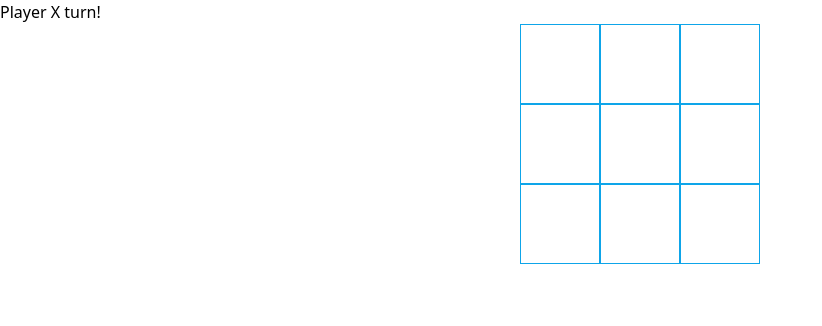
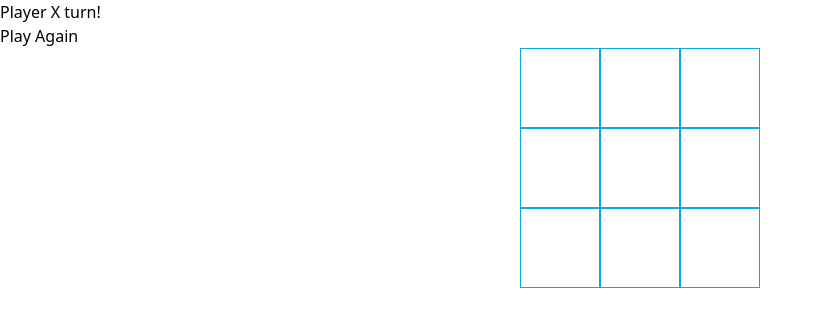
Before and after one commit to paraboyX/tic-tac-toe, a React (Vite) app: page / in a window 1280 px wide. Shown: the top 326 px of the page, without its empty margins (0-822 px from the left). Built offline with nearby package versions, Linux system fonts and the light colour scheme.

Commit message:
feat/play-again throughout

```diff
--- a/src/components/Box.jsx
+++ b/src/components/Box.jsx
@@ -44,12 +44,13 @@ const Box = () => {
 
   return winner ? (
     <>
-      <h1>Player is {winner}</h1>
+      <h1> {winner} wins</h1>
       <button onClick={() => playAgain()}>Play Again</button>
     </>
   ) : (
     <>
       <h1>Player {turn ? "X" : "0"} turn!</h1>
+      <button onClick={() => playAgain()}>Play Again</button>
       <>
         <div className="">
           <div className="flex justify-center text-center">
```
